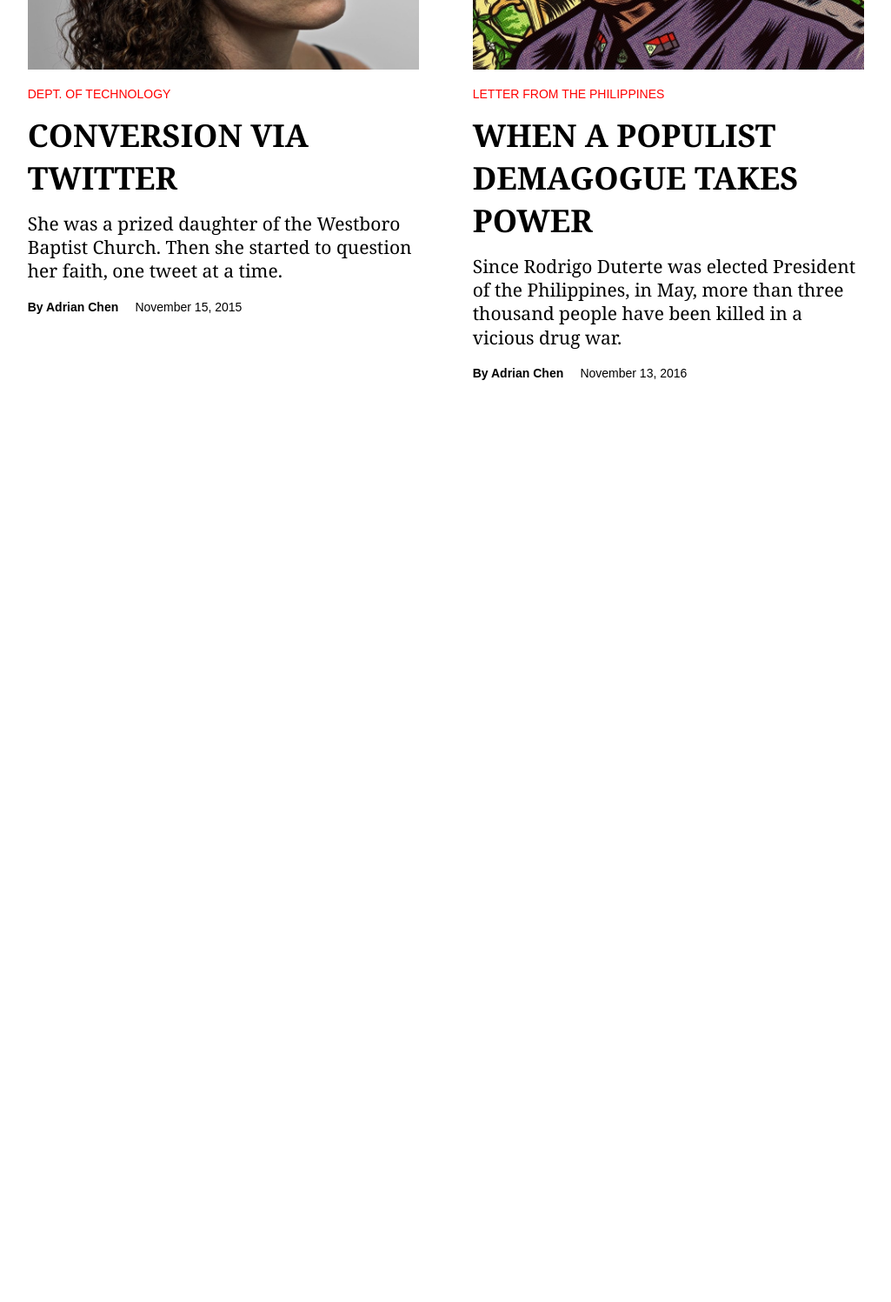
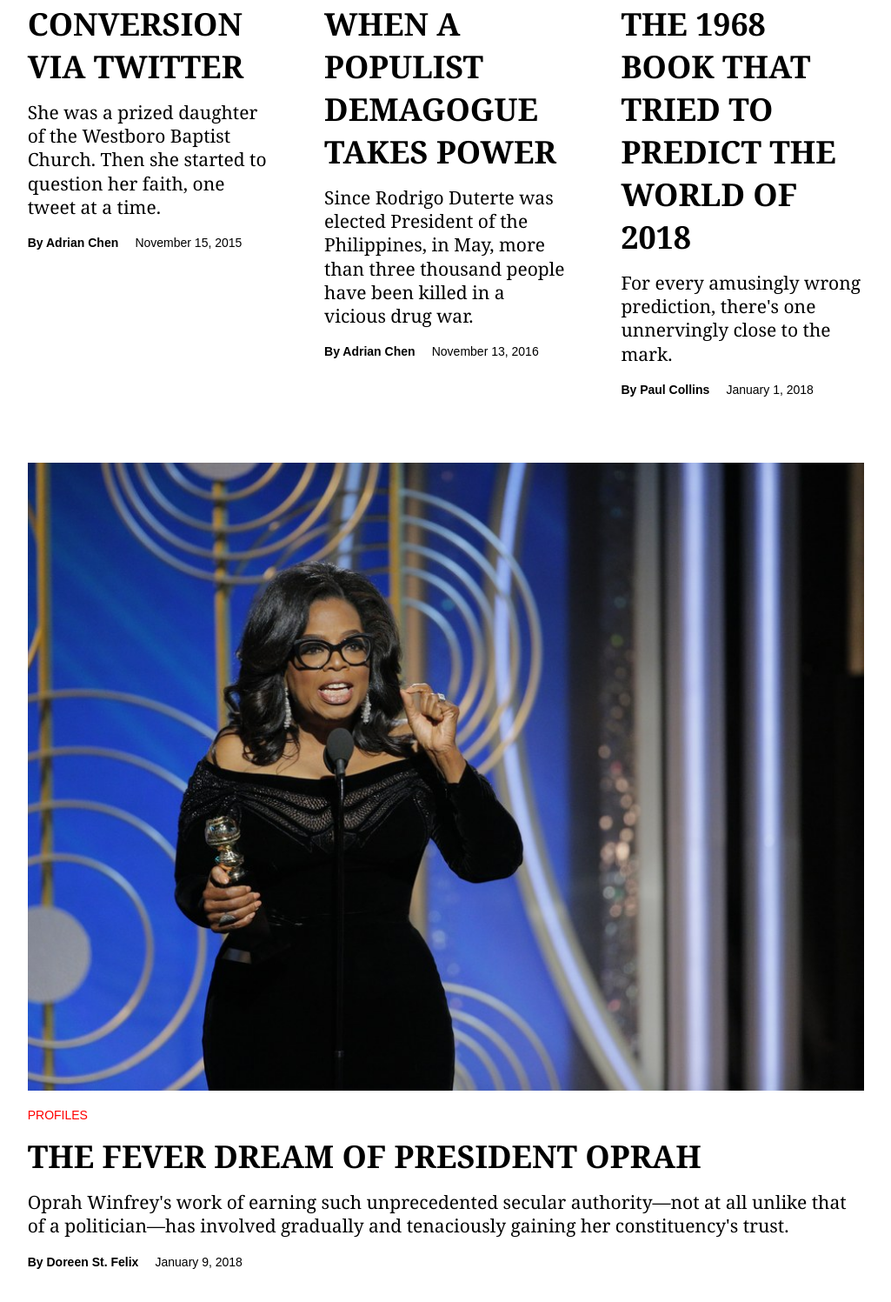
Before and after one commit to jacktufts10/exercise04, a plain HTML site: page index.html in a window 1280 px wide. Shown: the part 789-2286 px from the top of the page at 87% size, without its empty margins (127-1152 px from the left). Before the commit the page ends 1272 px from the top, so only its background shows below. Drawn offline with Linux system fonts and the light colour scheme.

Commit message:
Update index.html

```diff
--- a/index.html
+++ b/index.html
@@ -58,7 +58,40 @@
 				<p class="date">November 13, 2016</p>
 			</div>
 		</article>
+		<article>
+			<div class="article-image">
+			<img src="img/img3.jpg">
+			</div>
 
+			<div class="article-text">
+				<p class="dept">Critic at Large</p>
+
+				<h3>The 1968 Book that Tried to Predict the World of 2018</h3>
+
+				<p class="summary">For every amusingly wrong prediction, there's one unnervingly close to the mark.</p>
+
+				<p class="byline">By Paul Collins</p>
+
+				<p class="date">January 1, 2018</p>
+			</div>
+		</article>
+		<article>
+			<div class="article-image">
+			<img src="img/img4.jpg">
+			</div>
+
+			<div class="article-text">
+				<p class="dept">Profiles</p>
+
+				<h3>The Fever Dream of President Oprah</h3>
+
+				<p class="summary">Oprah Winfrey's work of earning such unprecedented secular authority—not at all unlike that of a politician—has involved gradually and tenaciously gaining her constituency's trust.</p>
+
+				<p class="byline">By Doreen St. Felix</p>
+
+				<p class="date">January 9, 2018</p>
+			</div>
+		</article>
 
 	</section>
 </body>
```
